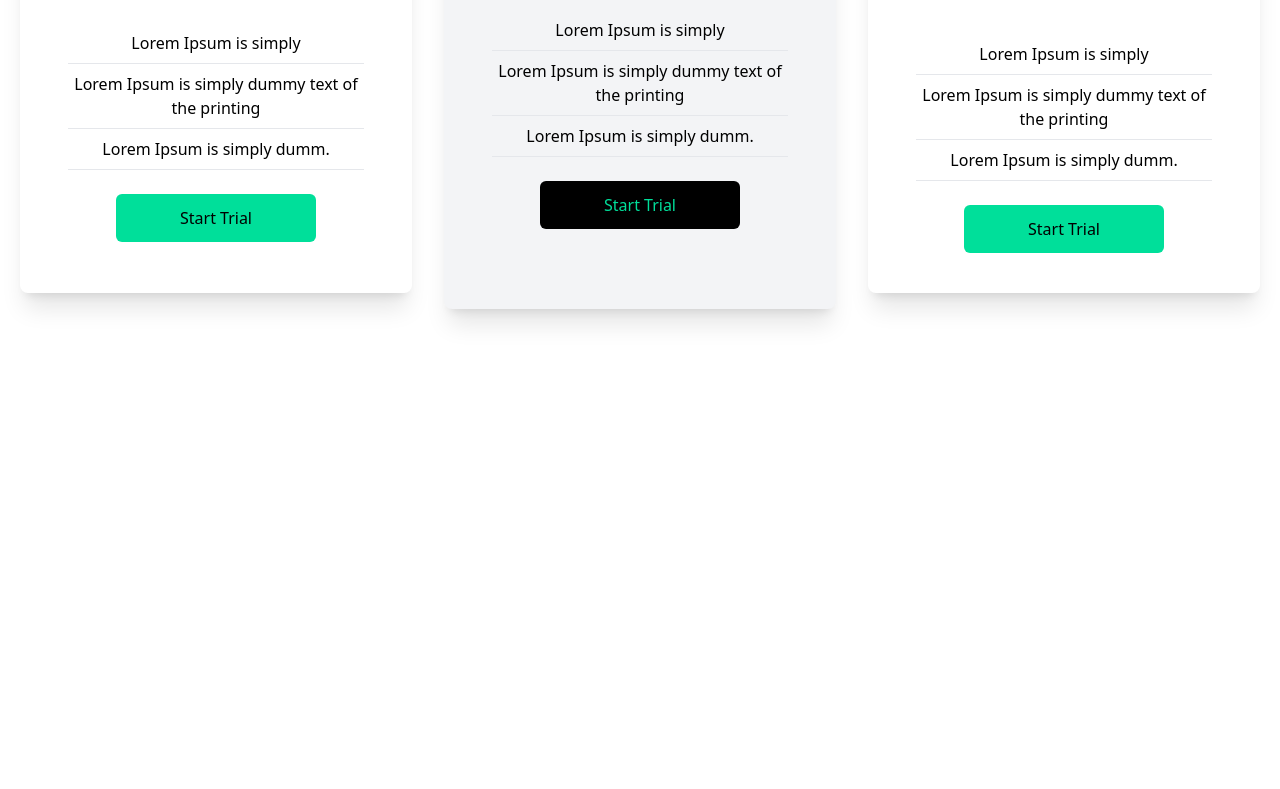
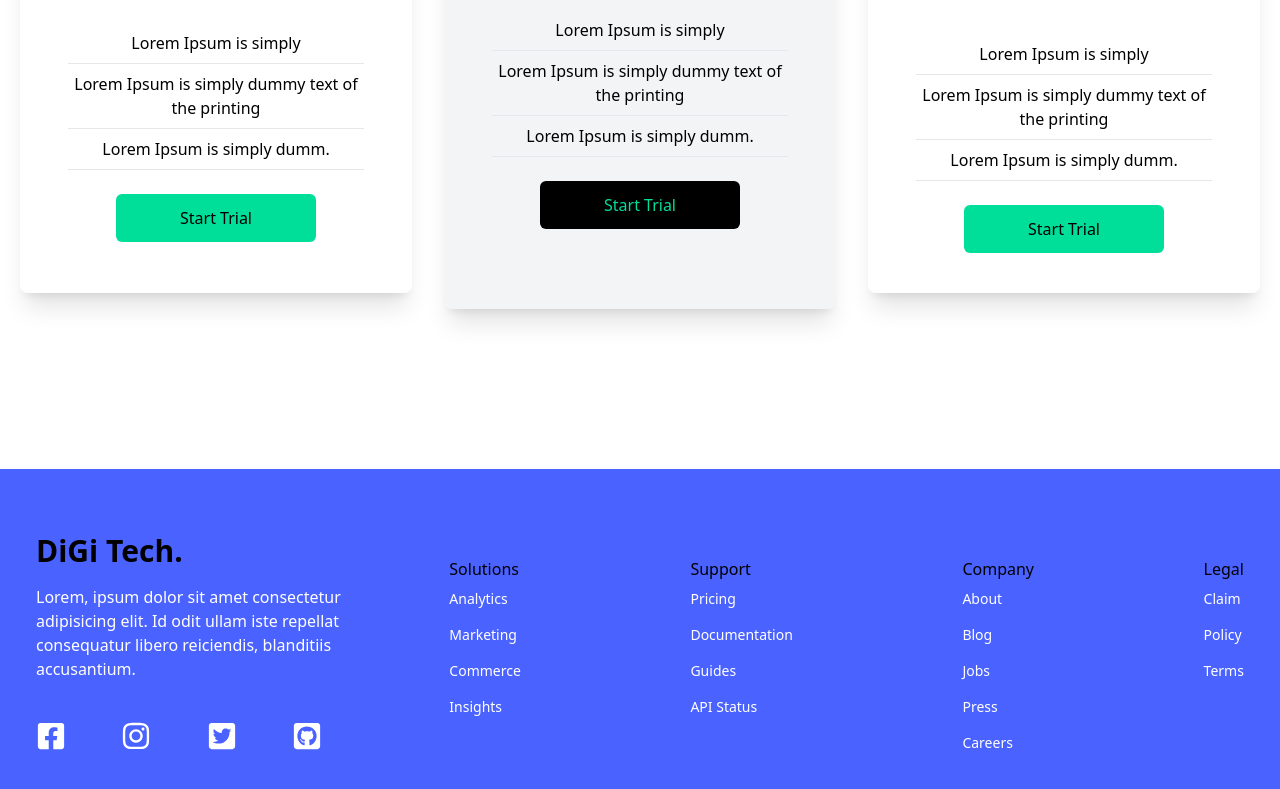
Before and after one commit to i-m-prabhat/Digi-Tech, a React (Create React App) app: page / in a window 1280 px wide. Shown: the part 1639-2428 px from the top of the page. Before the commit the page ends 2108 px from the top, so only its background shows below. Built offline with nearby package versions, Linux system fonts and the light colour scheme; the HTML template or start-up script is replaced by a standard one.

Commit message:
footer section added

```diff
--- a/src/App.js
+++ b/src/App.js
@@ -1,6 +1,7 @@
 import './App.css';
 import Banner from './components/Banner';
 import Experts from './components/Experts';
+import Footer from './components/Footer';
 import Header from './components/Header';
 import NewsLetter from './components/NewsLetter'
 import Plans from './components/Plans';
@@ -14,6 +15,7 @@
       <Experts/>
       <NewsLetter/>
       <Plans/>
+      <Footer/>
     </>
   );
 }
--- /dev/null
+++ b/src/components/Footer.jsx
@@ -0,0 +1,68 @@
+import React from 'react';
+import
+    {
+        // FaDribbbleSquare,
+        FaFacebookSquare,
+        FaGithubSquare,
+        FaInstagram,
+        FaTwitterSquare,
+    } from 'react-icons/fa';
+
+const Footer = () =>
+{
+    return (<div className='bg-[#4a62ff]'>
+        <div className='max-w-[1240px] bg-[#4a62ff] mx-auto py-16 px-4 grid lg:grid-cols-3 gap-8 text-white'>
+            <div>
+                <h1 className='w-full text-3xl font-bold text-black'>DiGi Tech.</h1>
+                <p className='py-4'>Lorem, ipsum dolor sit amet consectetur adipisicing elit. Id odit ullam iste repellat consequatur libero reiciendis, blanditiis accusantium.</p>
+                <div className='flex justify-between md:w-[75%] my-6'>
+                 {/* <FaDribbbleSquare size={30}/> */}
+                    <FaFacebookSquare size={30} />
+                    <FaInstagram size={30} />
+                    <FaTwitterSquare size={30} />
+                    <FaGithubSquare size={30} />
+                </div>
+            </div>
+            <div className='lg:col-span-2 flex justify-between mt-6'>
+                <div>
+                    <h6 className='font-medium text-black'>Solutions</h6>
+                    <ul>
+                        <li className='py-2 text-sm'>Analytics</li>
+                        <li className='py-2 text-sm'>Marketing</li>
+                        <li className='py-2 text-sm'>Commerce</li>
+                        <li className='py-2 text-sm'>Insights</li>
+                    </ul>
+                </div>
+                <div>
+                    <h6 className='font-medium text-black'>Support</h6>
+                    <ul>
+                        <li className='py-2 text-sm'>Pricing</li>
+                        <li className='py-2 text-sm'>Documentation</li>
+                        <li className='py-2 text-sm'>Guides</li>
+                        <li className='py-2 text-sm'>API Status</li>
+                    </ul>
+                </div>
+                <div>
+                    <h6 className='font-medium text-black'>Company</h6>
+                    <ul>
+                        <li className='py-2 text-sm'>About</li>
+                        <li className='py-2 text-sm'>Blog</li>
+                        <li className='py-2 text-sm'>Jobs</li>
+                        <li className='py-2 text-sm'>Press</li>
+                        <li className='py-2 text-sm'>Careers</li>
+                    </ul>
+                </div>
+                <div>
+                    <h6 className='font-medium text-black'>Legal</h6>
+                    <ul>
+                        <li className='py-2 text-sm'>Claim</li>
+                        <li className='py-2 text-sm'>Policy</li>
+                        <li className='py-2 text-sm'>Terms</li>
+                    </ul>
+                </div>
+            </div>      </div>
+    </div>
+    );
+};
+
+export default Footer;
```
